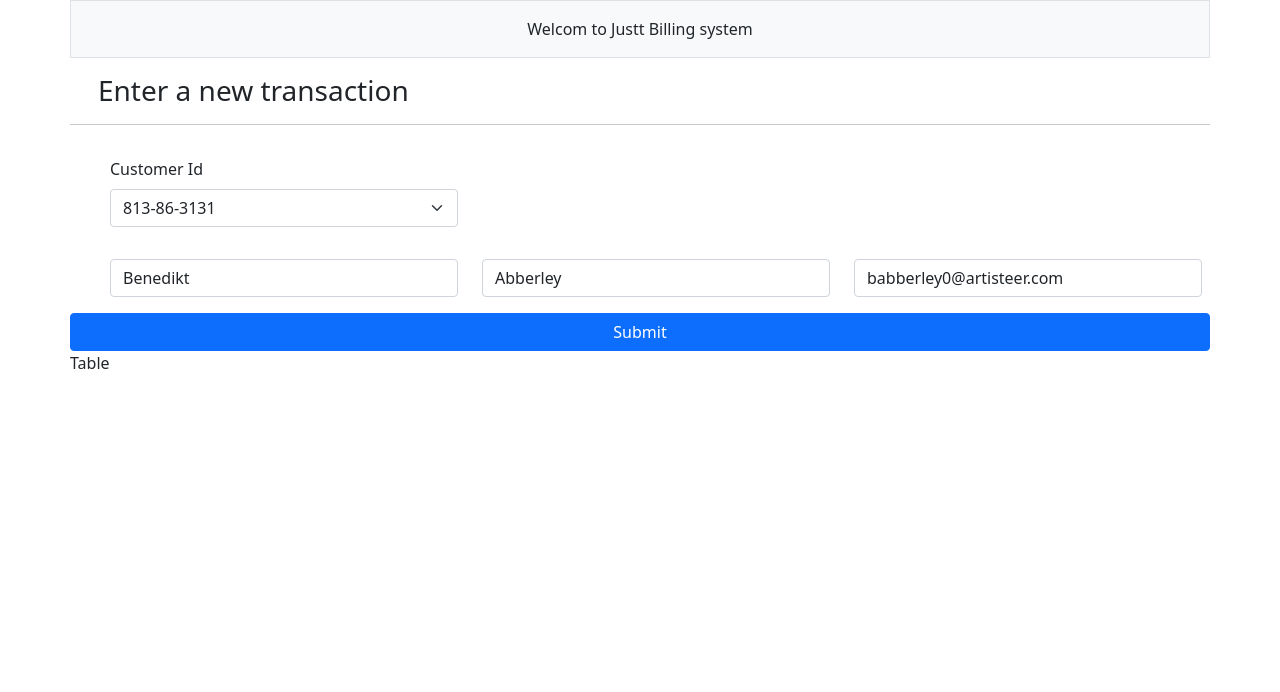
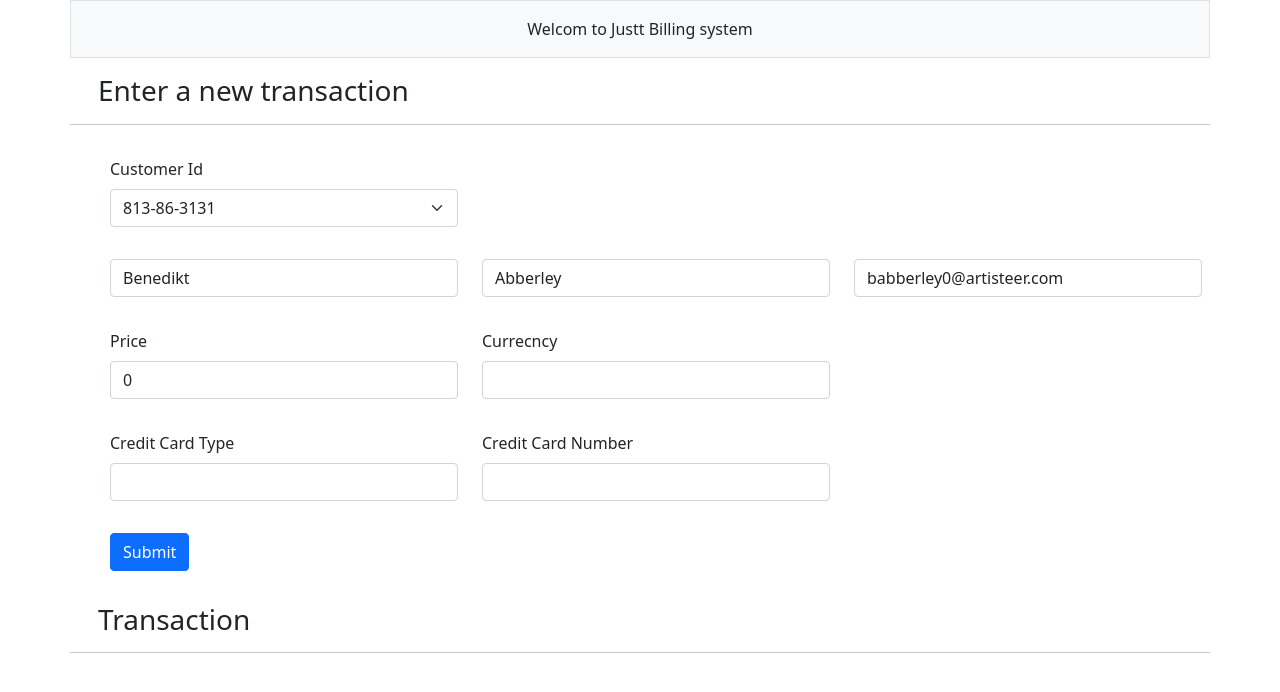
Before and after one commit to RoeyVeg/justt-app, a React (Create React App) app: page / in a window 1280 px wide. Shown: the top 692 px of the page. Built offline with nearby package versions, Linux system fonts and the light colour scheme.

Commit message:
added transaction table place holder

```diff
--- a/src/App.jsx
+++ b/src/App.jsx
@@ -1,6 +1,7 @@
 import React from "react";
 import Title from "./components/Title";
 import NewBillForm from "./components/NewBillForm";
+import TransactionsTable from "./components/TransactionsTable";
 import Store from "./model/store";
 const App = () => {
   const store = new Store();
@@ -8,7 +9,7 @@ const App = () => {
     <div className="container">
       <Title />
       <NewBillForm store={store} />
-      <div className="row">Table</div>
+      <TransactionsTable store={store} />
     </div>
   );
 };
--- a/src/components/NewBillForm.jsx
+++ b/src/components/NewBillForm.jsx
@@ -2,6 +2,10 @@ import React, { useState } from "react";
 
 const NewBillForm = (props) => {
   const [custId, setCusId] = useState(props.store.getCustomersIds()[0]);
+  const [totalPrice, setPrice] = useState(0);
+  const [currency, setCurrency] = useState("");
+  const [ccType, setCcType] = useState("");
+  const [ccNumber, setCcNumber] = useState("");
   return (
     <div className="row">
       <div className="h3 m-3">Enter a new transaction</div>
@@ -26,7 +30,7 @@ const NewBillForm = (props) => {
         <div class="col-4">
           <input
             type="text"
-            className="form-control disabled readonly"
+            className="form-control disabled"
             id="firstName"
             value={props.store.getCustomerDetailsById(custId).firstName}
           />
@@ -34,7 +38,7 @@ const NewBillForm = (props) => {
         <div class="col-4">
           <input
             type="text"
-            className="form-control disabled readonly"
+            className="form-control disabled"
             id="lastName"
             value={props.store.getCustomerDetailsById(custId).lastName}
           />
@@ -42,15 +46,77 @@ const NewBillForm = (props) => {
         <div class="col-4">
           <input
             type="email"
-            className="form-control disabled readonly"
+            className="form-control disabled"
             id="email"
             value={props.store.getCustomerDetailsById(custId).email}
           />
         </div>
       </div>
-      <button type="submit" className="btn btn-primary">
-        Submit
-      </button>
+      <div class="row m-3 justify-content-start">
+        <div class="col-4">
+          <label for="totalPrice" className="form-label">
+            Price
+          </label>
+          <input
+            onChange={(e) => setPrice(e.target.value)}
+            type="number"
+            className="form-control"
+            id="totalPrice"
+            value={totalPrice}
+          />
+        </div>
+        <div class="col-4">
+          <label for="currency" className="form-label">
+            Currecncy
+          </label>
+          <input
+            onChange={(e) => setCurrency(e.target.value)}
+            type="text"
+            className="form-control"
+            id="currency"
+            value={currency}
+          />
+        </div>
+      </div>
+      <div class="row m-3 justify-content-start">
+        <div class="col-4">
+          <label for="ccType" className="form-label">
+            Credit Card Type
+          </label>
+          <input
+            onChange={(e) => setCcType(e.target.value)}
+            type="text"
+            className="form-control"
+            id="ccType"
+            value={ccType}
+          />
+        </div>
+        <div class="col-4">
+          <label for="ccNumber" className="form-label">
+            Credit Card Number
+          </label>
+          <input
+            onChange={(e) => setCcNumber(e.target.value)}
+            type="text"
+            className="form-control"
+            id="ccNumber"
+            value={ccNumber}
+          />
+        </div>
+      </div>
+      <div class="row m-3 justify-content-start">
+        <div class="col-4">
+          <button
+            type="submit"
+            className="btn btn-primary"
+            onClick={(e) => {
+              console.log({ ccNumber });
+            }}
+          >
+            Submit
+          </button>
+        </div>
+      </div>
     </div>
   );
 };
--- /dev/null
+++ b/src/components/TransactionsTable.jsx
@@ -0,0 +1,17 @@
+import React, { useState } from "react";
+
+const TransactionsTable = (props) => {
+  const [custId, setCusId] = useState(props.store.getCustomersIds()[0]);
+  const [totalPrice, setPrice] = useState(0);
+  const [currency, setCurrency] = useState("");
+  const [ccType, setCcType] = useState("");
+  const [ccNumber, setCcNumber] = useState("");
+  return (
+    <div className="row">
+      <div className="h3 m-3">Transaction</div>
+      <hr />
+    </div>
+  );
+};
+
+export default TransactionsTable;
```
